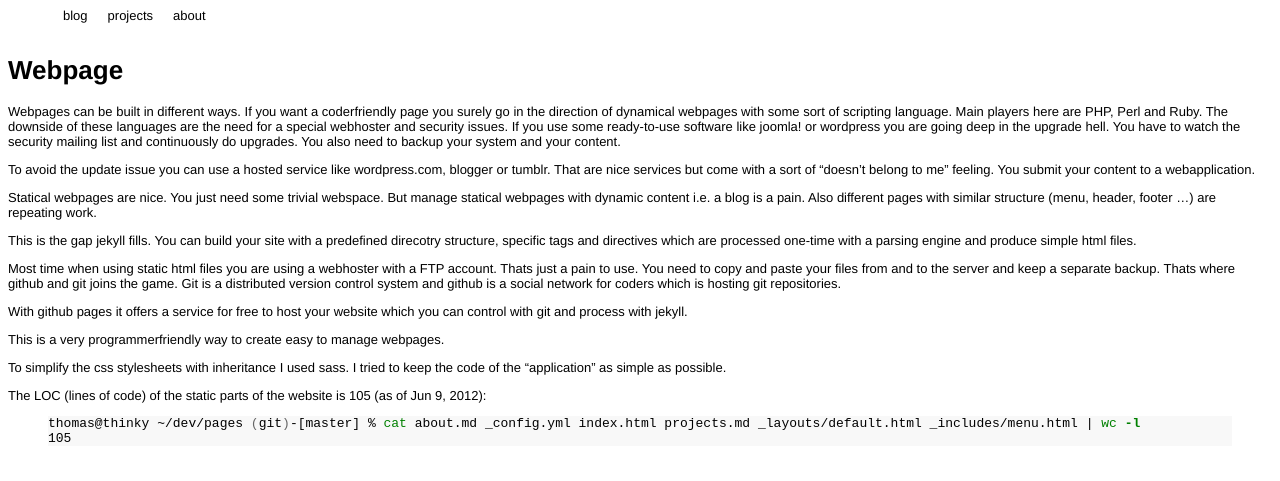
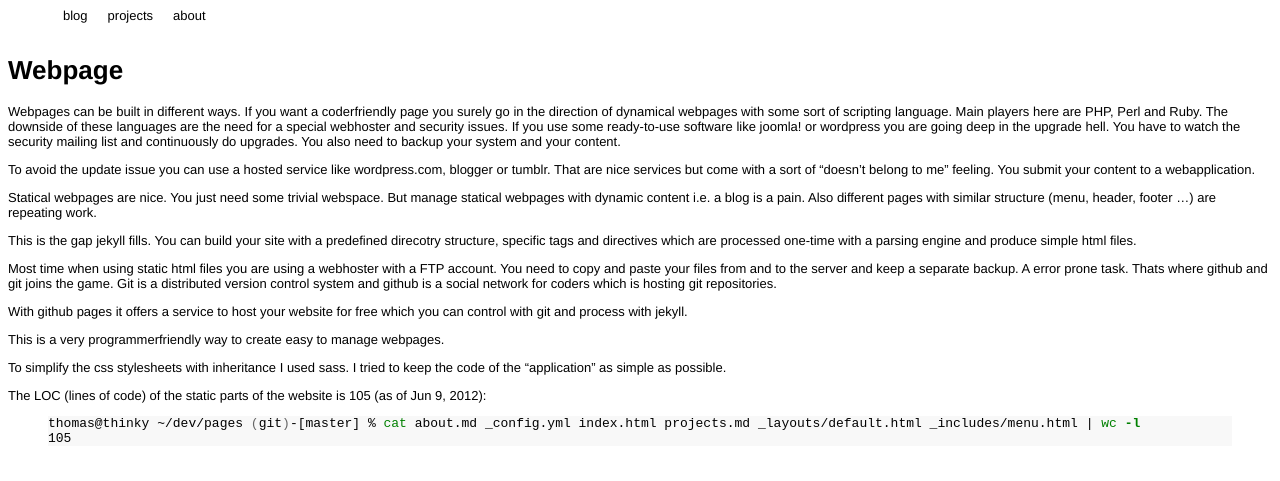
Before and after one commit to twaldecker/twaldecker.github.com, a Jekyll site: the page built from projects/webpage.md, in a window 1280 px wide. Shown: the top 481 px of the page. Built offline with Jekyll 4.4.1, drawn with Linux system fonts in a browser that asks for light colours.

Commit message:
webpage project described

```diff
--- a/projects/webpage.md
+++ b/projects/webpage.md
@@ -11,15 +11,16 @@ Statical webpages are nice. You just need some trivial webspace. But manage stat
 
 This is the gap jekyll fills. You can build your site with a predefined direcotry structure, specific tags and directives which are processed one-time with a parsing engine and produce simple html files.
 
-Most time when using static html files you are using a webhoster with a FTP account. Thats just a pain to use. You need to copy and paste your files from and to the server and keep a separate backup. Thats where github and git joins the game. Git is a distributed version control system and github is a social network for coders which is hosting git repositories.
+Most time when using static html files you are using a webhoster with a FTP account. You need to copy and paste your files from and to the server and keep a separate backup. A error prone task. Thats where github and git joins the game. Git is a distributed version control system and github is a social network for coders which is hosting git repositories.
 
-With github pages it offers a service for free to host your website which you can control with git and process with jekyll.
+With github pages it offers a service to host your website for free which you can control with git and process with jekyll.
 
 This is a very programmerfriendly way to create easy to manage webpages.
 
 To simplify the css stylesheets with inheritance I used sass. I tried to keep the code of the "application" as simple as possible.
 
 The LOC (lines of code) of the static parts of the website is 105 (as of Jun 9, 2012):
+
 {% highlight sh %}
 thomas@thinky ~/dev/pages (git)-[master] % cat about.md _config.yml index.html projects.md _layouts/default.html _includes/menu.html | wc -l
 105
```
